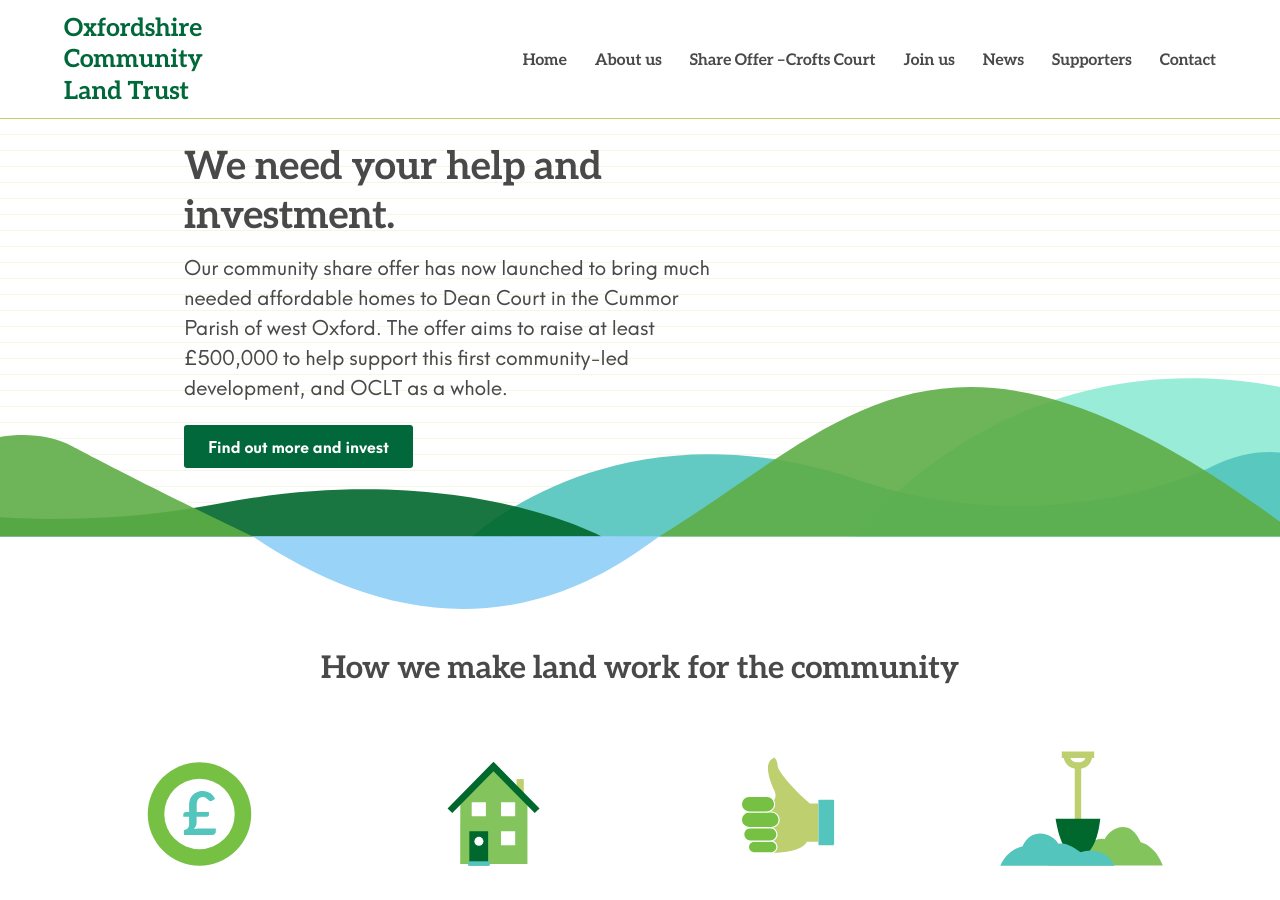
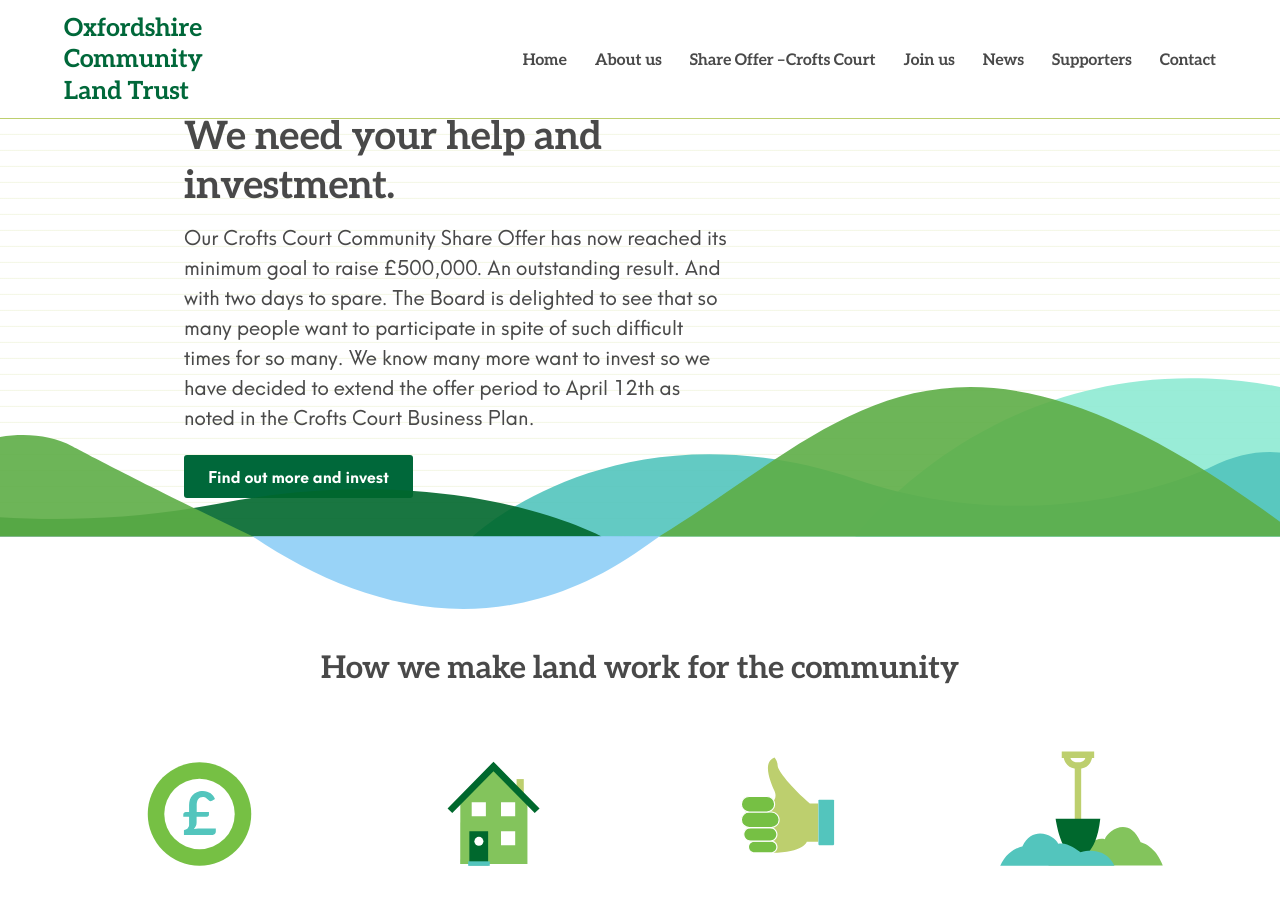
Before and after one commit to johnpuddephatt/oclt, a Jekyll site: the page built from _pages/index.md, in a window 1280 px wide and 900 px high. Built offline with Jekyll 4.4.1, drawn with Linux system fonts in a browser that asks for light colours.

Commit message:
Update from Forestry.io Oxfordshire CLT updated _pages/index.md

```diff
--- a/_pages/index.md
+++ b/_pages/index.md
@@ -3,10 +3,11 @@ layout: home
 permalink: "/"
 title: Home
 heading: We need your help and investment.
-subheading: Our community share offer has now launched to bring much needed affordable
-  homes to Dean Court in the Cummor Parish of west Oxford. The offer aims to raise
-  at least £500,000 to help support this first community-led development, and OCLT
-  as a whole.
+subheading: Our Crofts Court Community Share Offer has now reached its minimum goal
+  to raise £500,000.  An outstanding result. And with two days to spare. The Board
+  is delighted to see that so many people want to participate in spite of such difficult
+  times for so many.  We know many more want to invest so we have decided to extend
+  the offer period to April 12th as noted in the Crofts Court Business Plan.
 button:
   text: Find out more and invest
   link: "/crofts-court/"
```
